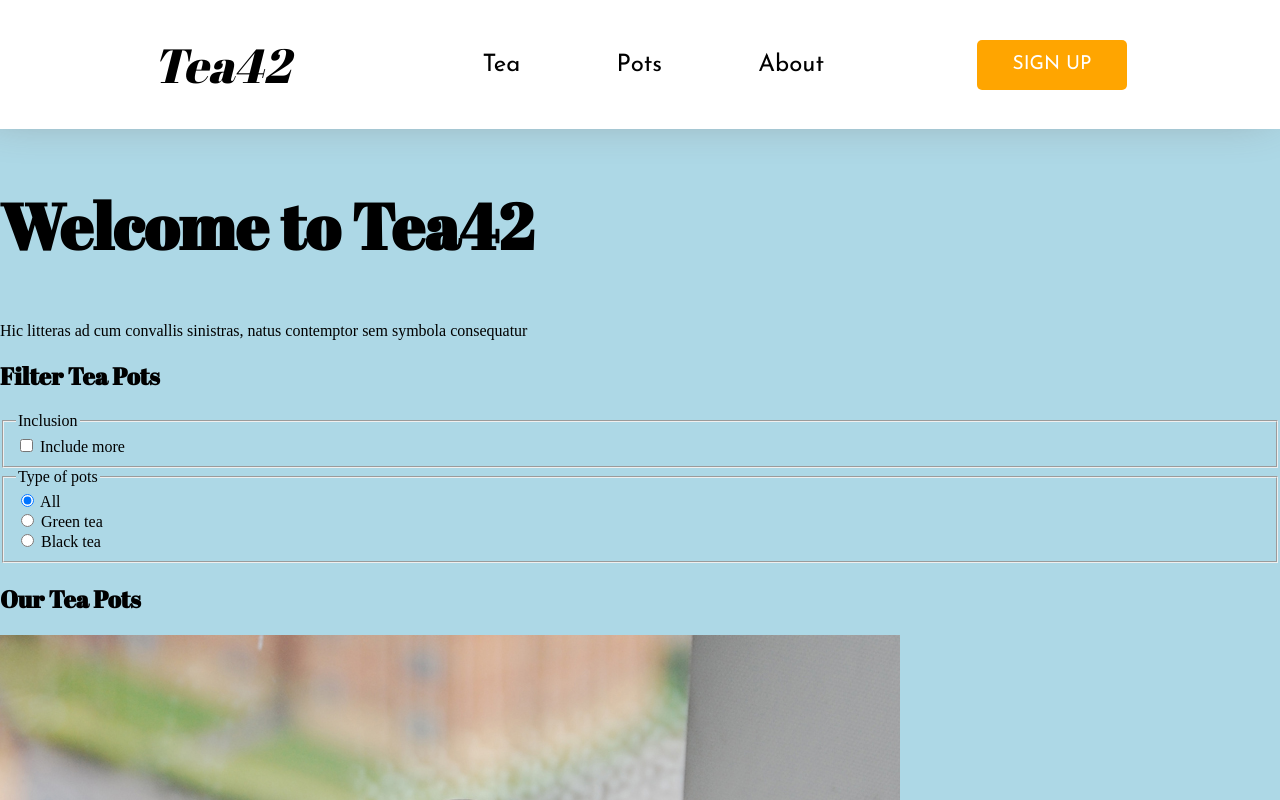
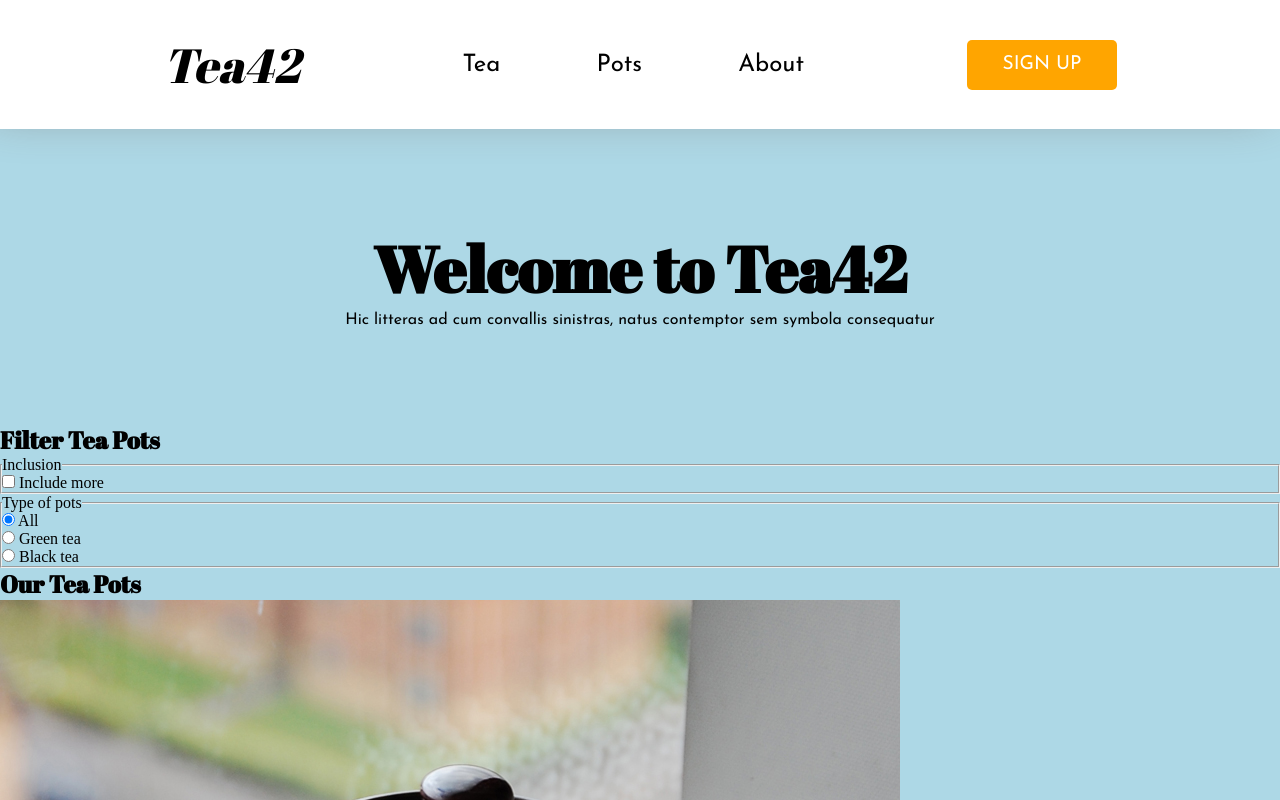
Before and after one commit to TheFred94/design_for_developers, a plain HTML site: page 13c.02.01.ui-components/index.html in a window 1280 px wide. Shown: the top 800 px of the page. Drawn offline with Linux system fonts and the light colour scheme.

Commit message:
H1 in place

```diff
--- a/13c.02.01.ui-components/style.css
+++ b/13c.02.01.ui-components/style.css
@@ -1,6 +1,11 @@
 body {
   background-color: lightblue;
   margin: 0;
+}
+
+* {
+  margin: 0;
+  padding: 0;
 }
 
 h1,
@@ -11,6 +16,11 @@ h3 {
 
 h1 {
   font-size: 4rem;
+}
+
+p {
+  font-size: 1rem;
+  font-family: "Josefin Sans";
 }
 
 ul {
@@ -56,3 +66,10 @@ input[type="button"] {
   height: 50px;
   text-align: center;
 }
+
+header > section {
+  display: flex;
+  flex-direction: column;
+  align-items: center;
+  margin: 6rem 0 6rem 0;
+}
```
